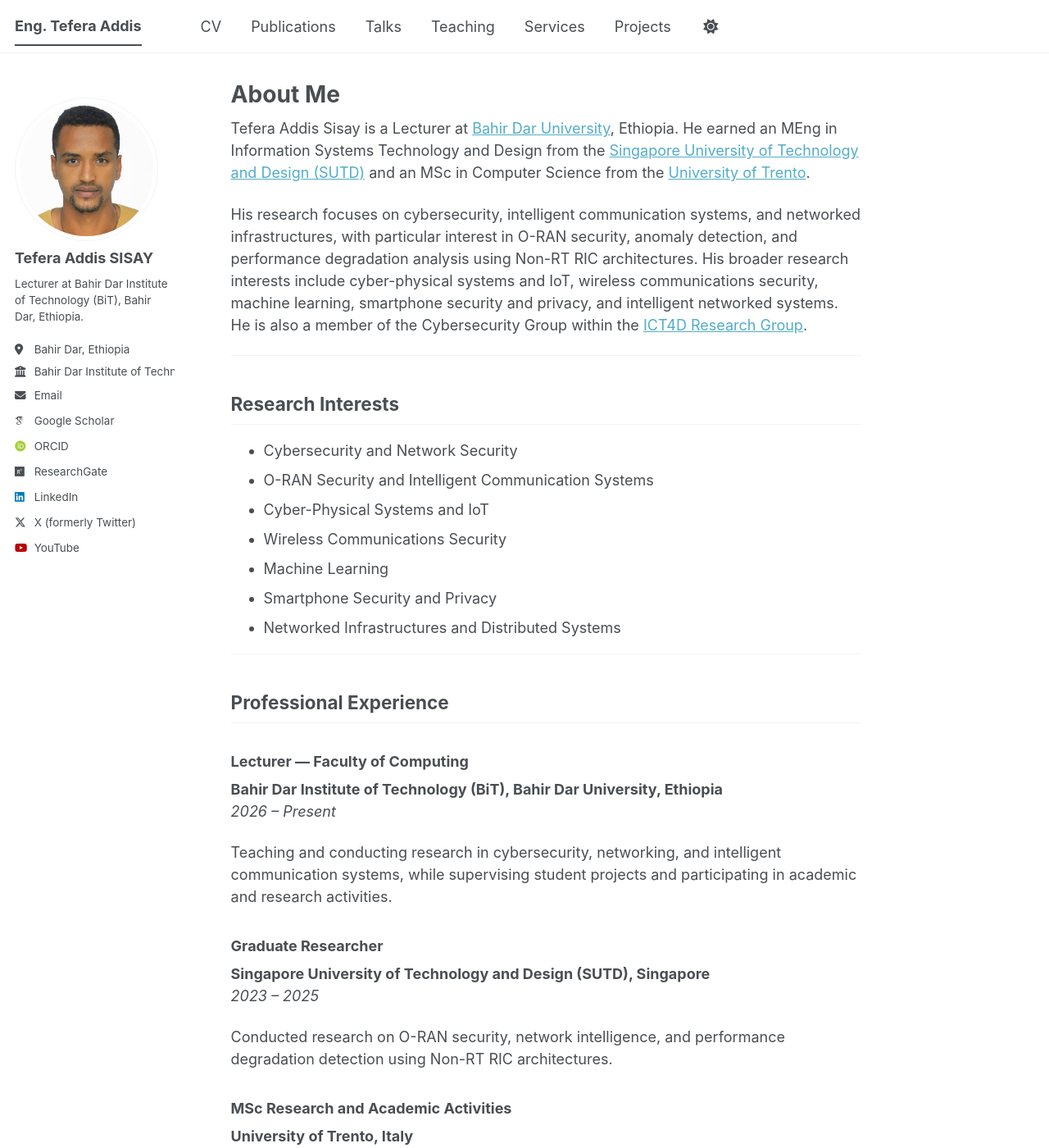
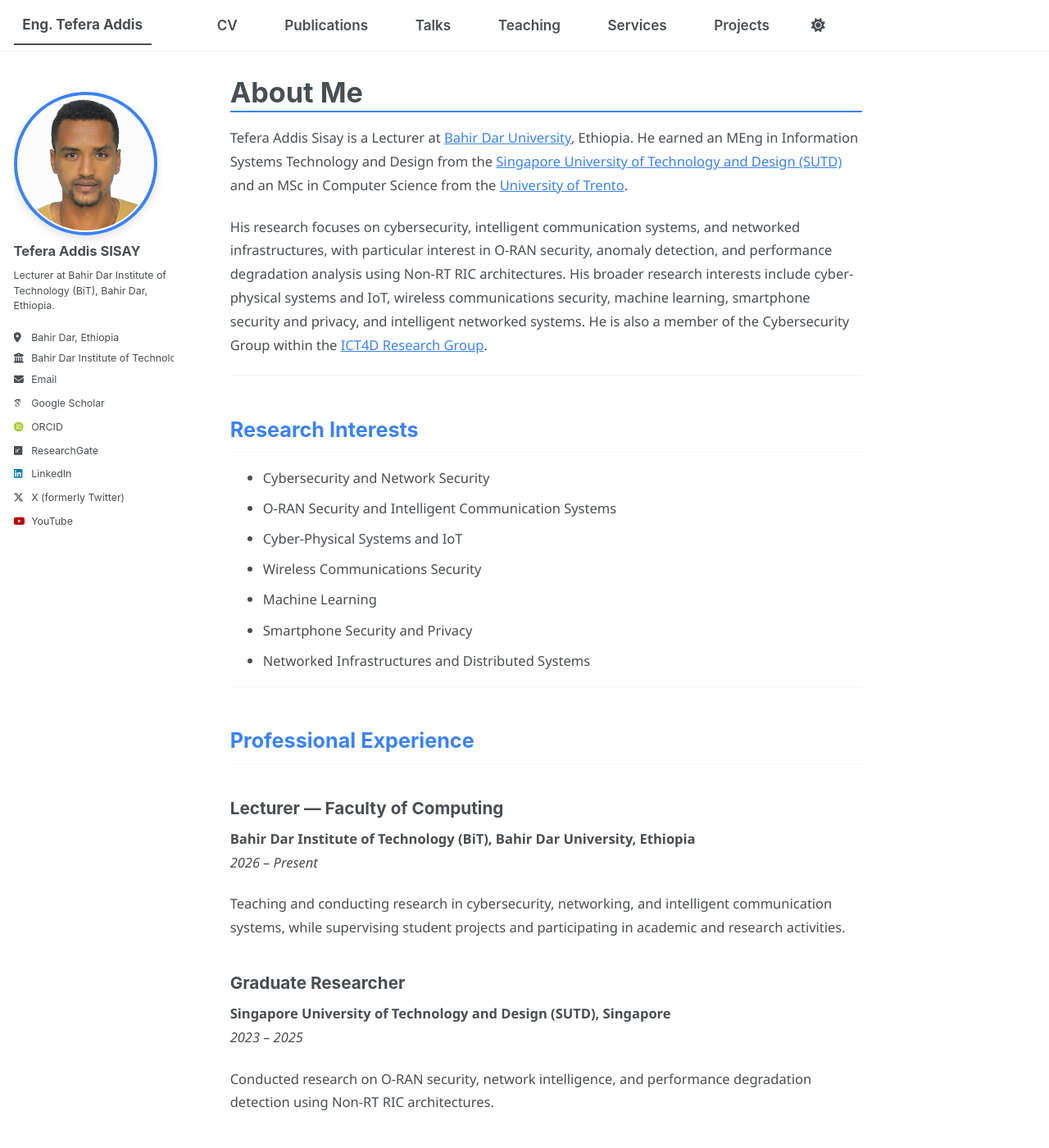
Before and after one commit to tefera-addis-sisay/tefera-addis-sisay.github.io, a Jekyll site: the page built from _pages/about.md, in a window 1280 px wide and 1400 px high. Shown: the whole window at 82% size. Built offline with Jekyll 4.4.1, drawn with Linux system fonts in a browser that asks for light colours; some web fonts are replaced; a script bundle is joined from its source files by our own code; library files that are not in the unit come from our copies.

Commit message:
Update main.scss

```diff
--- a/assets/css/main.scss
+++ b/assets/css/main.scss
@@ -43,24 +43,239 @@
 ;
 
 /* =========================================================
-   POST NAVIGATION (SAFE ADD-ON ONLY)
-   This does NOT affect your existing layout
+   GLOBAL BASE IMPROVEMENTS
+========================================================= */
+
+body {
+  font-family: "Segoe UI", Roboto, sans-serif;
+  font-size: 16.5px;
+  line-height: 1.75;
+  background-color: var(--global-bg-color);
+  color: var(--global-text-color);
+}
+
+.page__content {
+  max-width: 1050px;
+  margin: auto;
+  animation: fadeIn 0.3s ease;
+}
+
+/* Fade in */
+@keyframes fadeIn {
+  from { opacity: 0; transform: translateY(8px); }
+  to { opacity: 1; transform: translateY(0); }
+}
+
+/* Headings */
+h1 {
+  font-size: 1.9rem;
+  border-bottom: 2px solid #3b82f6;
+  padding-bottom: 0.3rem;
+}
+
+h2 {
+  font-size: 1.4rem;
+  color: #3b82f6;
+}
+
+h3 {
+  font-size: 1.15rem;
+}
+
+/* Links (no underline except intentional hover) */
+a {
+  color: #3b82f6;
+  text-decoration: none;
+}
+
+a:hover {
+  text-decoration: none;
+  color: #2563eb;
+}
+
+/* =========================================================
+   PROFILE PHOTO (POLISHED)
+========================================================= */
+
+.author__avatar img {
+  border-radius: 50%;
+  border: 4px solid #3b82f6;
+  padding: 2px;
+  box-shadow: 0 4px 12px rgba(0,0,0,0.12);
+  transition: all 0.3s ease;
+}
+
+.author__avatar img:hover {
+  transform: scale(1.07);
+  box-shadow: 0 10px 25px rgba(0,0,0,0.2);
+}
+
+/* =========================================================
+   NAVIGATION BAR (CLEAN MODERN)
+========================================================= */
+
+.greedy-nav a {
+  text-decoration: none !important;
+  font-weight: 600;
+  font-size: 0.95rem;
+  color: var(--global-text-color);
+  padding: 0.4rem 0.6rem;
+  display: inline-block;
+  transition: all 0.25s ease;
+  position: relative;
+}
+
+/* remove any underline system */
+.greedy-nav a::after {
+  display: none !important;
+}
+
+/* hover effect */
+.greedy-nav a:hover {
+  transform: translateY(-2px);
+  color: #3b82f6;
+}
+
+/* active page */
+.greedy-nav a.active {
+  color: #3b82f6;
+  font-weight: 700;
+}
+
+/* =========================================================
+   POST NAVIGATION (MODERN CARDS)
 ========================================================= */
 
 .post-navigation {
   display: flex;
   justify-content: space-between;
-  margin-top: 40px;
-  padding-top: 20px;
-  border-top: 1px solid #ddd;
+  gap: 20px;
+  margin-top: 50px;
+  padding-top: 25px;
+  border-top: 1px solid #e5e5e5;
 }
 
-.post-navigation a {
-  text-decoration: none;
-  font-weight: 500;
-  color: inherit;
+/* card */
+.nav-card {
+  flex: 1;
+  display: flex;
+  flex-direction: column;
+  padding: 16px 18px;
+
+  border: 1px solid #e5e5e5;
+  border-radius: 12px;
+
+  background: #fff;
+  text-decoration: none !important;
+
+  transition: all 0.25s ease;
 }
 
-.post-navigation a:hover {
-  font-size: 1.05em;
+/* hover */
+.nav-card:hover {
+  transform: translateY(-6px);
+  box-shadow: 0 12px 26px rgba(0,0,0,0.1);
+  border-color: #999;
 }
+
+/* labels */
+.nav-label {
+  font-size: 0.85rem;
+  color: #777;
+  margin-bottom: 6px;
+}
+
+/* title */
+.nav-title {
+  font-size: 1rem;
+  font-weight: 600;
+  color: #111;
+}
+
+/* align next */
+.nav-card.next {
+  text-align: right;
+}
+
+/* mobile */
+@media (max-width: 600px) {
+  .post-navigation {
+    flex-direction: column;
+  }
+
+  .nav-card.next {
+    text-align: left;
+  }
+}
+
+/* =========================================================
+   DARK MODE POLISH (FULL SUPPORT)
+========================================================= */
+
+@media (prefers-color-scheme: dark) {
+
+  body {
+    background-color: #0f172a;
+    color: #e5e7eb;
+  }
+
+  .page__content {
+    background: transparent;
+  }
+
+  /* links */
+  a {
+    color: #60a5fa;
+  }
+
+  a:hover {
+    color: #93c5fd;
+  }
+
+  /* headings */
+  h2 {
+    color: #60a5fa;
+  }
+
+  /* nav bar */
+  .masthead {
+    background: #0f172a;
+    border-bottom: 1px solid #1f2937;
+  }
+
+  .greedy-nav a {
+    color: #e5e7eb;
+  }
+
+  .greedy-nav a:hover {
+    color: #60a5fa;
+  }
+
+  /* post nav cards */
+  .nav-card {
+    background: #111827;
+    border-color: #1f2937;
+  }
+
+  .nav-card:hover {
+    box-shadow: 0 12px 26px rgba(0,0,0,0.4);
+  }
+
+  .nav-title {
+    color: #e5e7eb;
+  }
+
+  .nav-label {
+    color: #9ca3af;
+  }
+
+  /* profile image */
+  .author__avatar img {
+    border-color: #60a5fa;
+  }
+
+  /* tables */
+  thead {
+    background: #1d4ed8;
+  }
+}
```
